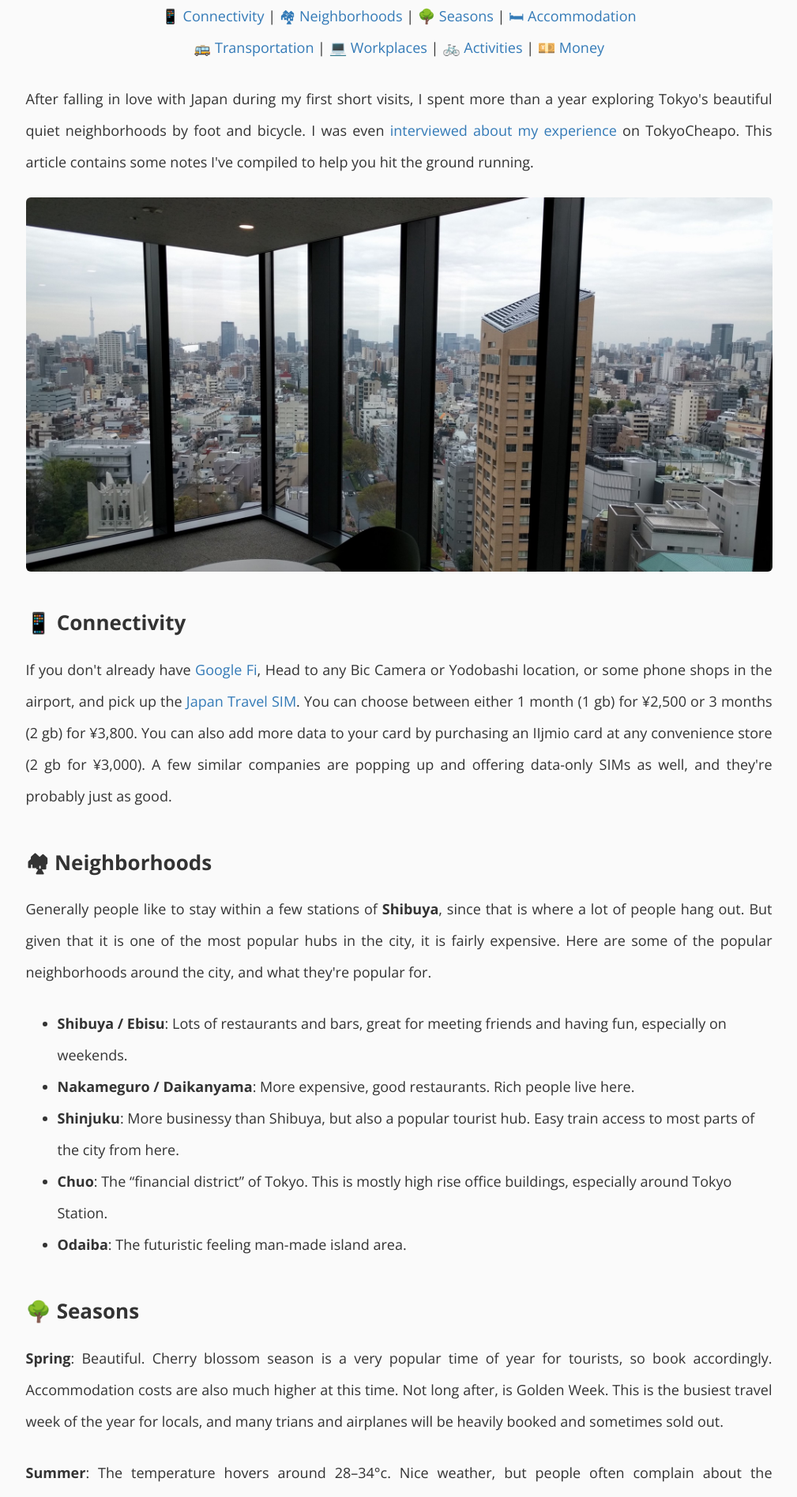
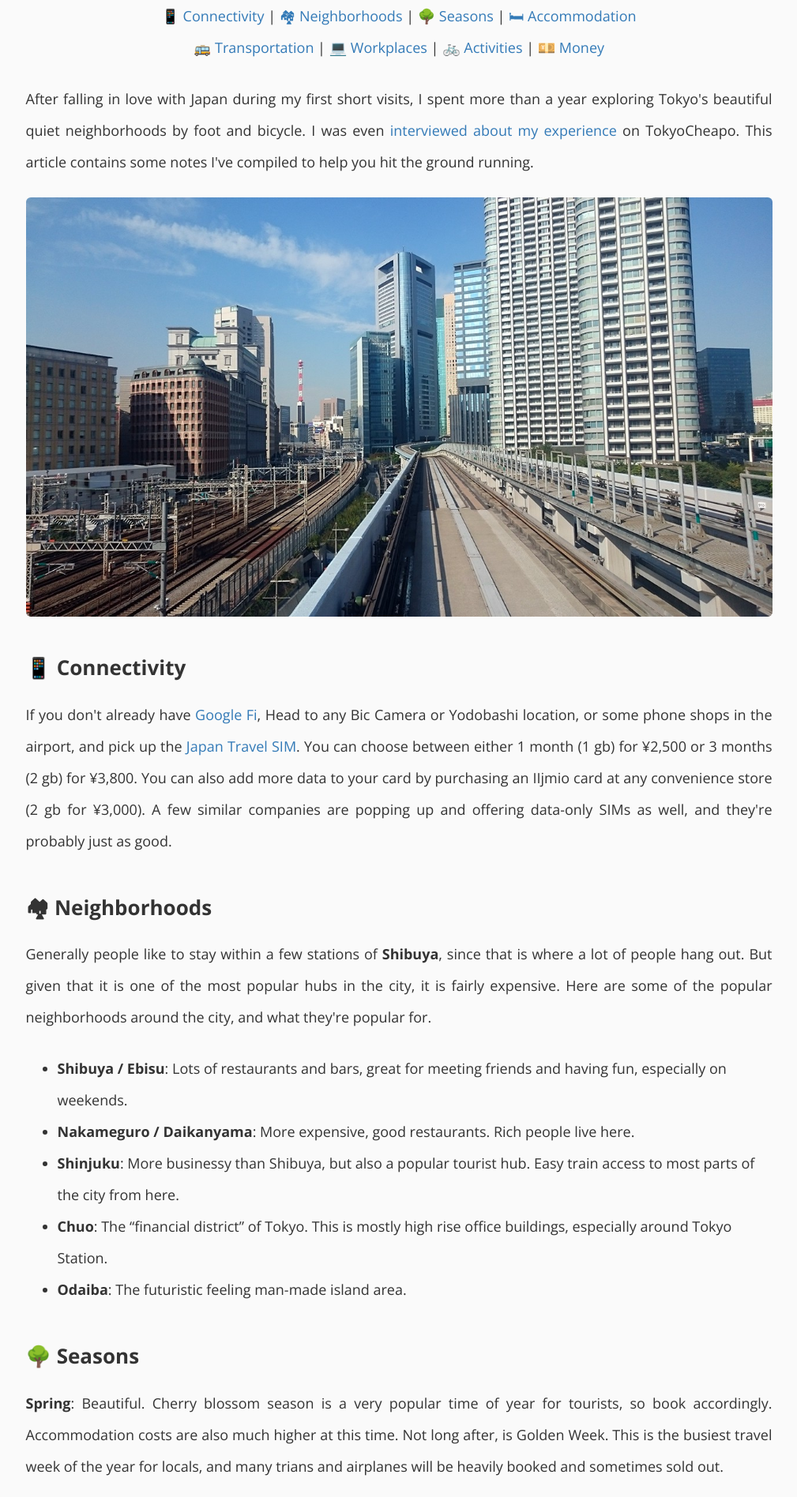
Before and after one commit to reustle/reustle, a Jekyll site: the page built from _posts/2017-07-20-tokyo-travel-guide.html, in a window 1280 px wide. Shown: the part 300-2196 px from the top of the page at 79% size, without its empty margins (135-1144 px from the left). Built offline with Jekyll 4.4.1, drawn with Linux system fonts in a browser that asks for light colours.

Commit message:
pic reorder

```diff
--- a/_posts/2017-07-20-tokyo-travel-guide.html
+++ b/_posts/2017-07-20-tokyo-travel-guide.html
@@ -24,7 +24,7 @@ layout: post
 
 <p>After falling in love with Japan during my first short visits, I spent more than a year exploring Tokyo's beautiful quiet neighborhoods by foot and bicycle. I was even <a href='https://tokyocheapo.com/living/impressions-tokyo-interview-nomadic-backpacker-shane-reustle/' target='_blank'>interviewed about my experience</a> on TokyoCheapo. This article contains some notes I've compiled to help you hit the ground running.</p>
 
-<img src='/static/resources/tokyo-1.jpg' class='img-rounded' alt='Waseda Univeristy, Takadanobaba' />
+<img src='/static/resources/tokyo-4.jpg' class='img-rounded' alt='Exploring the Chuo area on the Yurikamome line' />
 
 
 <a name='connectivity'></a>
@@ -128,7 +128,7 @@ layout: post
 	<li><b>A-ri-ga-to go-zai-mas</b>: Thank you</li>
 </ul>
 
-<img src='/static/resources/tokyo-4.jpg' class='img-rounded' alt='Exploring the Chuo area on the Yurikamome line' />
+<img src='/static/resources/tokyo-1.jpg' class='img-rounded' alt='Waseda Univeristy, Takadanobaba' />
 
 
 <p>Still have questions? Feel free to <a href='mailto:shane@reustle.org'>ask me</a>! Enjoy this wonderful city!</p>
```
